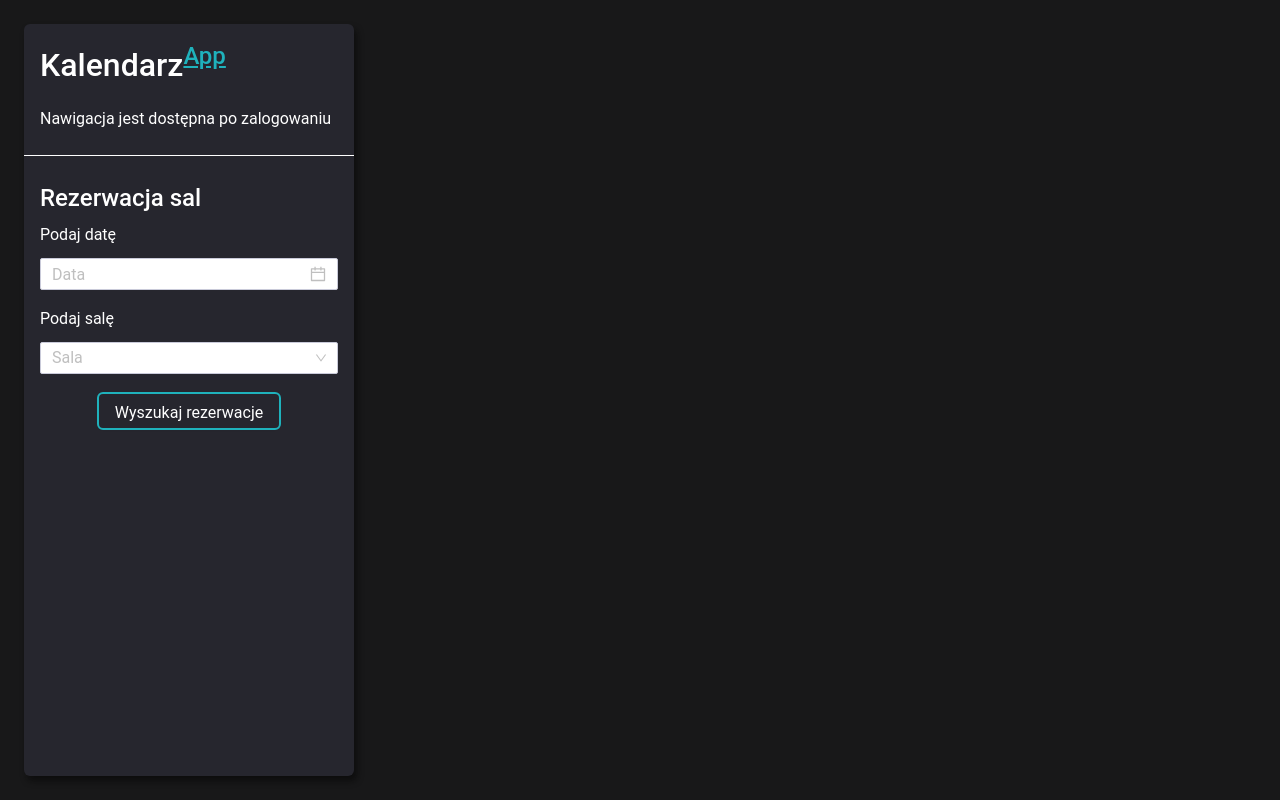
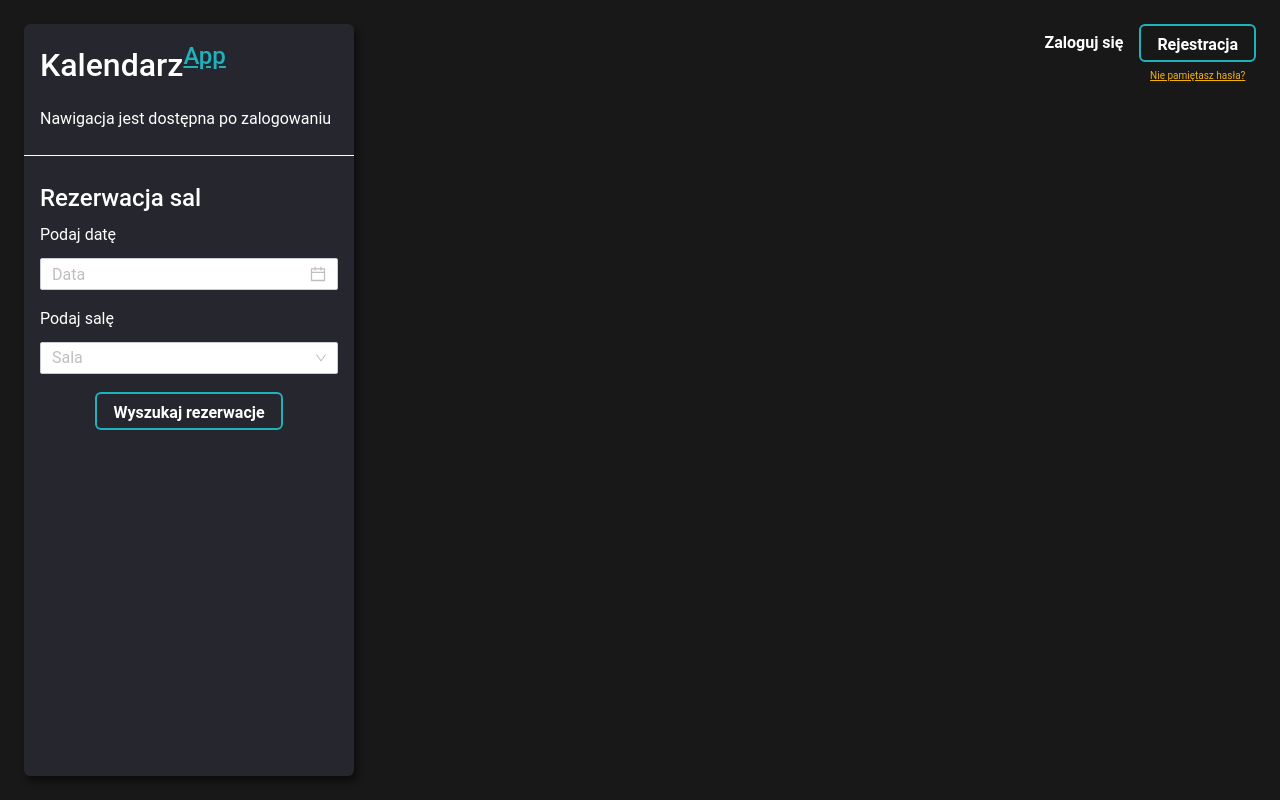
Before and after one commit to Terminatt/kalendarz-app, a React (Create React App) app in the folder front/: page / in a window 1280 px wide. Built offline with nearby package versions, Linux system fonts and the light colour scheme.

Commit message:
feat(front): add skeleton of signing section

```diff
--- a/front/src/App.less
+++ b/front/src/App.less
@@ -19,3 +19,15 @@ body {
   color: @primary-color;
   text-decoration: underline;
 }
+
+.app {
+  display: flex;
+  &-content {
+    width: calc(100% - @sidebar-width);
+  }
+  &-user-space {
+    display: flex;
+    width: 100%;
+    justify-content: flex-end;
+  }
+}
--- a/front/src/App.tsx
+++ b/front/src/App.tsx
@@ -1,7 +1,10 @@
+import React from 'react';
+
 import Navigation from '@components/Navigation/Navigation';
 import ReservationSearch from '@components/ReservationSearch/ReservationSearch';
 import Sidebar from '@components/Sidebar/Sidebar';
-import React from 'react';
+import UserSpace from '@components/UserSpace/UserSpace';
+import { Row } from 'antd';
 
 import './App.less';
 
@@ -20,6 +23,12 @@ const App: React.FC = () => {
                 bottom={<ReservationSearch />}
                 headerText={renderHeader()}
             />
+            <div className="app-content">
+                <div className="app-user-space">
+                    <UserSpace />
+                </div>
+                <main />
+            </div>
         </div>
     );
 };
--- a/front/src/components/CustomButton/CustomButton.less
+++ b/front/src/components/CustomButton/CustomButton.less
@@ -5,6 +5,7 @@
   padding: @padding-tiny @padding-medium !important;
   height: 38px !important;
   border-radius: @border-radius-regular !important;
+  font-weight: bold !important;
 
   &-primary {
     border: 2px solid @primary-color !important;
--- a/front/src/components/CustomButton/CustomButton.tsx
+++ b/front/src/components/CustomButton/CustomButton.tsx
@@ -6,13 +6,13 @@ import './CustomButton.less';
 export type CustomButtonVariant = 'primary' | 'clear';
 
 export interface CustomButtonProps extends ButtonProps {
-  variant: CustomButtonVariant;
+  variant?: CustomButtonVariant;
 }
 
 const CustomButton: React.FC<CustomButtonProps> = (props) => {
     const { variant, children, ...rest } = props;
 
-    return <Button className={`custom-btn custom-btn-${variant}`} {...rest}>{children}</Button>;
+    return <Button className={`custom-btn custom-btn-${variant || 'primary'}`} {...rest}>{children}</Button>;
 };
 
 export default CustomButton;
--- a/front/src/components/ReservationSearch/ReservationSearch.tsx
+++ b/front/src/components/ReservationSearch/ReservationSearch.tsx
@@ -21,7 +21,7 @@ const ReservationSearch: React.FC = () => {
                 </Form.Item>
                 <Form.Item>
                     <div className="reservation-search-btn">
-                        <CustomButton htmlType="submit" variant="primary">Wyszukaj rezerwacje</CustomButton>
+                        <CustomButton htmlType="submit">Wyszukaj rezerwacje</CustomButton>
                     </div>
                 </Form.Item>
             </Form>
--- /dev/null
+++ b/front/src/components/UserSpace/UserSpace.less
@@ -0,0 +1,26 @@
+@import '~styles/variables.less';
+
+.signing {
+  &-login {
+    font-weight: bold;
+    display: inline-block;
+    margin-right: @margin-medium;
+    cursor: pointer;
+    vertical-align: top;
+    margin-top: @padding-tiny;
+  }
+
+  &-register {
+    display: inline-block;
+  }
+
+  &-forget-password {
+    text-decoration: underline;
+    color: @link-color;
+    font-size: @font-size-tiny;
+    text-align: center;
+    margin-top: @margin-tiny;
+    cursor: pointer;
+  }
+
+}
--- /dev/null
+++ b/front/src/components/UserSpace/UserSpace.tsx
@@ -0,0 +1,23 @@
+import CustomButton from '@components/CustomButton/CustomButton';
+import React, { useState } from 'react';
+
+import './UserSpace.less';
+
+const UserSpace: React.FC = () => {
+    const [isLogged, setIsLogged] = useState<boolean>(false);
+    return isLogged ? (
+        <span>Test</span>
+    ) : (
+        <div className="signing">
+            <div className="signing-login">Zaloguj się</div>
+            <div className="signing-register">
+                <CustomButton>Rejestracja</CustomButton>
+                <div className="signing-forget-password">
+                    Nie pamiętasz hasła?
+                </div>
+            </div>
+        </div>
+    );
+};
+
+export default UserSpace;
--- a/front/src/styles/variables.less
+++ b/front/src/styles/variables.less
@@ -23,6 +23,7 @@
 @padding-medium: 16px;
 @padding-small: 12px;
 @padding-tiny: 6px;
+@padding-minimal: 3px;
 
 // MARGIN
 @margin-huge: 36px;
@@ -30,7 +31,7 @@
 @margin-medium: 16px;
 @margin-small: 12px;
 @margin-tiny: 6px;
-
+@margin-minimal: 3px;
 
 // BORDER RADIUS
 @border-radius-regular: 6px;
@@ -39,3 +40,10 @@
 // box shadow
 @box-shadow-mild: 3px 5px 6px 0 #0707079d;
 @box-shadow-small: 0px 0px 20px -9px #828288ff;
+
+// FONT SIZE
+@font-size-huge: 32px;
+@font-size-big: 26px;
+@font-size-small: 14px;
+@font-size-very-small: 12px;
+@font-size-tiny: 10px;
```
Also changed, not shown: front/src/styles/typography.less (+4 -10 lines).
